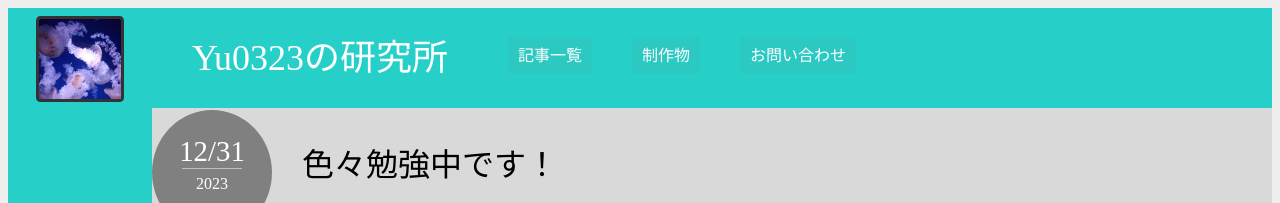
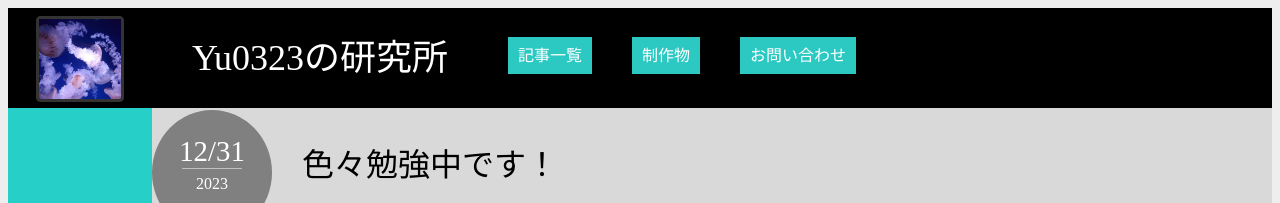
Before and after one commit to Yu0323/WebSite, a plain HTML site: page index.html in a window 1280 px wide. Shown: the top 203 px of the page. Drawn offline with Linux system fonts and the light colour scheme.

Commit message:
Update stylesheet.css

```diff
--- a/stylesheet.css
+++ b/stylesheet.css
@@ -11,7 +11,7 @@ li {
 
 /*ヘッダーのスタイル*/
 .header {
-  background-color: #26d0c9;
+  background-color: #000000;
   color: #fff;
   height: 100px;
 }
```
